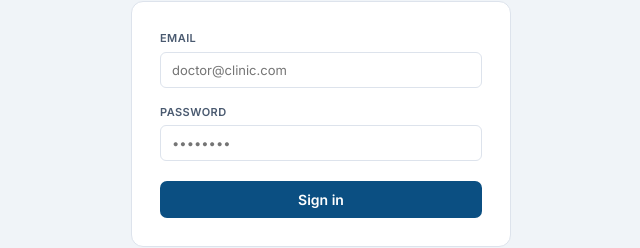
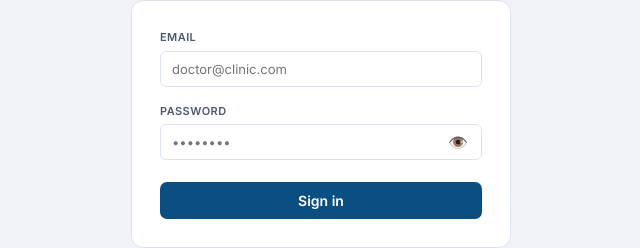
Before and after one commit to tarekshouman60-tech/acmc-portal, a React (Vite) app in the folder frontend/: page / in a window 1280 px wide. Shown: the part 333-581 px from the top of the page, without its empty margins (319-959 px from the left). Built offline with nearby package versions, Linux system fonts and the light colour scheme; the HTML template or start-up script is replaced by a standard one.

Commit message:
Add show/hide password toggle to login and change password pages

```diff
--- a/frontend/src/pages/ChangePassword.jsx
+++ b/frontend/src/pages/ChangePassword.jsx
@@ -1,5 +1,26 @@
 import React, { useState } from 'react'
 import { api } from '../api.js'
+
+function PwInput({ label, value, onChange, placeholder }) {
+  const [show, setShow] = useState(false)
+  return (
+    <div style={{marginBottom:16}}>
+      <label style={{display:'block',fontSize:11,fontWeight:600,color:'#4a5a70',textTransform:'uppercase',letterSpacing:'.04em',marginBottom:5}}>{label}</label>
+      <div style={{position:'relative'}}>
+        <input
+          type={show ? 'text' : 'password'}
+          value={value}
+          onChange={e=>onChange(e.target.value)}
+          placeholder={placeholder||'••••••••'}
+          style={{width:'100%',border:'1px solid #dde3ec',borderRadius:6,padding:'9px 40px 9px 11px',fontSize:13,fontFamily:'inherit',outline:'none'}}/>
+        <button type="button" onClick={()=>setShow(s=>!s)}
+          style={{position:'absolute',right:10,top:'50%',transform:'translateY(-50%)',background:'none',border:'none',cursor:'pointer',fontSize:16,color:'#8898aa',padding:'2px 4px',lineHeight:1}}>
+          {show ? '🙈' : '👁️'}
+        </button>
+      </div>
+    </div>
+  )
+}
 
 export default function ChangePassword() {
   const [current, setCurrent] = useState('')
@@ -22,33 +43,21 @@ export default function ChangePassword() {
     } catch(e) { setError(e.message) } finally { setSaving(false) }
   }
 
-  const inp = {width:'100%',border:'1px solid #dde3ec',borderRadius:6,padding:'9px 12px',fontSize:13,fontFamily:'inherit',outline:'none',transition:'border-color .12s'}
-  const FL = ({label,children}) => <div style={{marginBottom:16}}><label style={{display:'block',fontSize:11,fontWeight:600,color:'#4a5a70',textTransform:'uppercase',letterSpacing:'.04em',marginBottom:5}}>{label}</label>{children}</div>
-
   return (
     <div>
       <div style={{marginBottom:24}}>
         <h1 style={{fontSize:22,fontWeight:700}}>Change Password</h1>
         <p style={{color:'#4a5a70',fontSize:13,marginTop:3}}>Update your account password.</p>
       </div>
-
       <div style={{maxWidth:420}}>
         <div style={{background:'#fff',border:'1px solid #dde3ec',borderRadius:10,padding:'24px'}}>
           {error && <div style={{background:'#fdecea',color:'#c0392b',border:'1px solid #f5c6c2',borderRadius:6,padding:'10px 14px',fontSize:13,marginBottom:16}}>{error}</div>}
           {success && <div style={{background:'#e8f7ef',color:'#1a7a4a',border:'1px solid #b7e4cc',borderRadius:6,padding:'10px 14px',fontSize:13,marginBottom:16}}>✓ Password changed successfully.</div>}
-
-          <FL label="Current password">
-            <input style={inp} type="password" value={current} onChange={e=>setCurrent(e.target.value)} placeholder="Your current password"/>
-          </FL>
-          <FL label="New password">
-            <input style={inp} type="password" value={newPw} onChange={e=>setNewPw(e.target.value)} placeholder="At least 8 characters"/>
-          </FL>
-          <FL label="Confirm new password">
-            <input style={inp} type="password" value={confirm} onChange={e=>setConfirm(e.target.value)} placeholder="Repeat new password"/>
-          </FL>
-
+          <PwInput label="Current password" value={current} onChange={setCurrent}/>
+          <PwInput label="New password" value={newPw} onChange={setNewPw} placeholder="At least 8 characters"/>
+          <PwInput label="Confirm new password" value={confirm} onChange={setConfirm} placeholder="Repeat new password"/>
           <button onClick={submit} disabled={saving}
-            style={{width:'100%',padding:'10px',borderRadius:7,border:'none',background:'#0b4f82',color:'#fff',fontSize:13,fontWeight:600,cursor:saving?'not-allowed':'pointer',opacity:saving?.7:1,marginTop:4}}>
+            style={{width:'100%',padding:'10px',borderRadius:7,border:'none',background:'#0b4f82',color:'#fff',fontSize:13,fontWeight:600,cursor:saving?'not-allowed':'pointer',opacity:saving?.7:1}}>
             {saving ? 'Saving…' : 'Change Password'}
           </button>
         </div>
--- a/frontend/src/pages/Login.jsx
+++ b/frontend/src/pages/Login.jsx
@@ -4,6 +4,7 @@ import { api } from '../api.js'
 export default function Login({ onLogin }) {
   const [email, setEmail] = useState('')
   const [password, setPassword] = useState('')
+  const [showPw, setShowPw] = useState(false)
   const [error, setError] = useState('')
   const [loading, setLoading] = useState(false)
 
@@ -28,28 +29,51 @@ export default function Login({ onLogin }) {
           <h1 style={{fontSize:20,fontWeight:700,color:'#1a2636'}}>ACMC Portal</h1>
           <p style={{color:'#4a5a70',fontSize:13,marginTop:4}}>Advanced Cancer Management Center</p>
         </div>
+
         <div style={{background:'#fff',border:'1px solid #dde3ec',borderRadius:12,padding:28}}>
           <form onSubmit={submit}>
-            {error && <div style={{background:'#fdecea',color:'#c0392b',border:'1px solid #f5c6c2',borderRadius:6,padding:'10px 14px',fontSize:13,marginBottom:16}}>{error}</div>}
+            {error && (
+              <div style={{background:'#fdecea',color:'#c0392b',border:'1px solid #f5c6c2',borderRadius:6,padding:'10px 14px',fontSize:13,marginBottom:16}}>
+                {error}
+              </div>
+            )}
+
             <div style={{marginBottom:16}}>
               <label style={{display:'block',fontSize:11,fontWeight:600,color:'#4a5a70',textTransform:'uppercase',letterSpacing:'.04em',marginBottom:5}}>Email</label>
               <input type="email" value={email} onChange={e=>setEmail(e.target.value)} required
                 style={{width:'100%',border:'1px solid #dde3ec',borderRadius:6,padding:'9px 11px',fontSize:13,fontFamily:'inherit',outline:'none'}}
                 placeholder="doctor@clinic.com"/>
             </div>
-            <div style={{marginBottom:20}}>
+
+            <div style={{marginBottom:22}}>
               <label style={{display:'block',fontSize:11,fontWeight:600,color:'#4a5a70',textTransform:'uppercase',letterSpacing:'.04em',marginBottom:5}}>Password</label>
-              <input type="password" value={password} onChange={e=>setPassword(e.target.value)} required
-                style={{width:'100%',border:'1px solid #dde3ec',borderRadius:6,padding:'9px 11px',fontSize:13,fontFamily:'inherit',outline:'none'}}
-                placeholder="••••••••"/>
+              <div style={{position:'relative'}}>
+                <input
+                  type={showPw ? 'text' : 'password'}
+                  value={password}
+                  onChange={e=>setPassword(e.target.value)}
+                  required
+                  style={{width:'100%',border:'1px solid #dde3ec',borderRadius:6,padding:'9px 40px 9px 11px',fontSize:13,fontFamily:'inherit',outline:'none'}}
+                  placeholder="••••••••"/>
+                <button
+                  type="button"
+                  onClick={()=>setShowPw(s=>!s)}
+                  style={{position:'absolute',right:10,top:'50%',transform:'translateY(-50%)',background:'none',border:'none',cursor:'pointer',fontSize:16,color:'#8898aa',padding:'2px 4px',lineHeight:1}}>
+                  {showPw ? '🙈' : '👁️'}
+                </button>
+              </div>
             </div>
+
             <button type="submit" disabled={loading}
               style={{width:'100%',padding:'10px',borderRadius:7,border:'none',background:'#0b4f82',color:'#fff',fontSize:14,fontWeight:600,cursor:loading?'not-allowed':'pointer',opacity:loading?.7:1}}>
               {loading ? 'Signing in…' : 'Sign in'}
             </button>
           </form>
         </div>
-        <p style={{textAlign:'center',color:'#8898aa',fontSize:11.5,marginTop:16}}>Access restricted to registered referring physicians.</p>
+
+        <p style={{textAlign:'center',color:'#8898aa',fontSize:11.5,marginTop:16}}>
+          Access restricted to registered referring physicians.
+        </p>
       </div>
     </div>
   )
```
